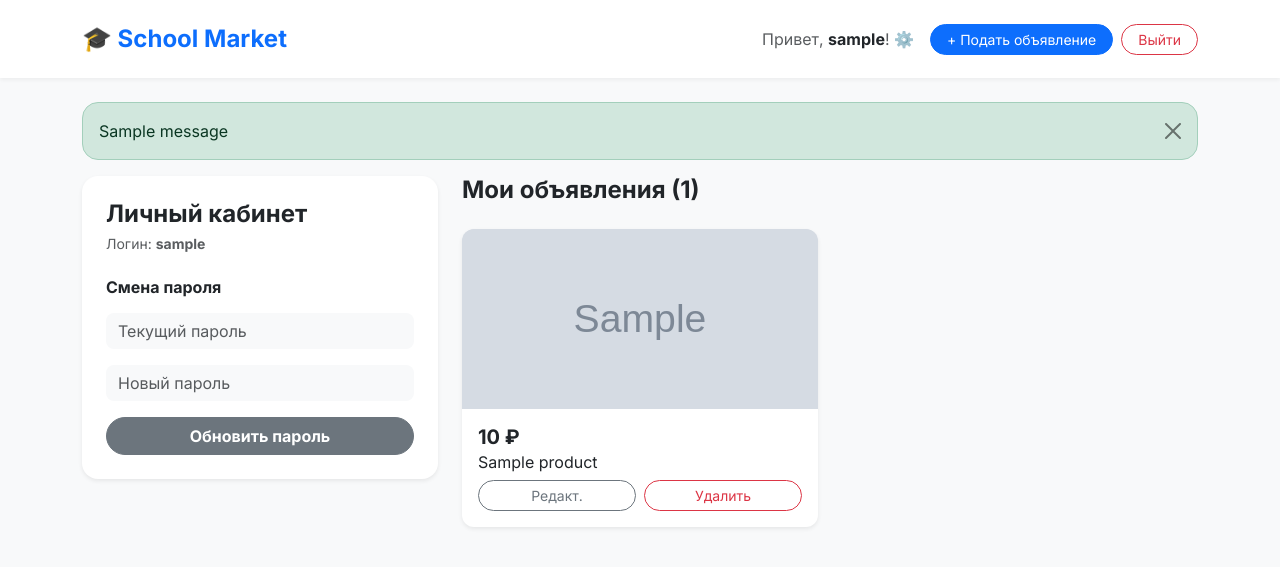
After one commit to Eleksius/UniSell, a Flask app: page /profile in a window 1280 px wide. The commit adds this page. Shown: the top 567 px of the page. Run offline with Flask 3, Linux system fonts and the light colour scheme; a user stored in the database is signed in; tables that the repository leaves empty hold one stand-in row (values such as "Sample post"); grey boxes marked "Sample" are stand-in pictures; one stand-in notice (Sample message) is shown.

Commit message:
added profiles

```diff
--- a/app.py
+++ b/app.py
@@ -70,11 +70,57 @@ def logout():
 
 # --- ОСНОВНОЙ ФУНКЦИОНАЛ ---
 
+# ==========================================
+# 1. ГЛАВНАЯ СТРАНИЦА И ПОИСК
+# ==========================================
 @app.route('/')
 def index():
-    category_id = request.args.get('category_id', type=int)
-    products = Product.query.filter_by(category_id=category_id).all() if category_id else Product.query.all()
-    return render_template('index.html', products=products, categories=Category.query.all())
+    # Получаем параметры из URL (например: /?search=учебник&max_price=500)
+    category_id = request.args.get('category_id')
+    search_query = request.args.get('search')
+    max_price = request.args.get('max_price')
+
+    # Начинаем собирать запрос к БД
+    query = Product.query
+
+    if category_id:
+        query = query.filter_by(category_id=category_id)
+
+    if search_query:
+        # ilike ищет без учета регистра (учебник == Учебник)
+        query = query.filter(Product.title.ilike(f'%{search_query}%'))
+
+    if max_price and max_price.isdigit():
+        query = query.filter(Product.price <= int(max_price))
+
+    products = query.order_by(Product.id.desc()).all()
+    categories = Category.query.all()
+
+    return render_template('index.html', products=products, categories=categories)
+
+
+# ==========================================
+# 5. ЛИЧНЫЙ КАБИНЕТ (ПРОФИЛЬ)
+# ==========================================
+@app.route('/profile', methods=['GET', 'POST'])
+@login_required
+def profile():
+    if request.method == 'POST':
+        # Логика смены пароля
+        old_password = request.form.get('old_password')
+        new_password = request.form.get('new_password')
+
+        if check_password_hash(current_user.password_hash, old_password):
+            current_user.password_hash = generate_password_hash(new_password)
+            db.session.commit()
+            flash('Пароль успешно изменен!', 'success')
+        else:
+            flash('Неверный текущий пароль.', 'danger')
+        return redirect(url_for('profile'))
+
+    # Получаем только объявления текущего пользователя
+    user_products = Product.query.filter_by(user_id=current_user.id).order_by(Product.id.desc()).all()
+    return render_template('profile.html', products=user_products)
 
 
 @app.route('/product/<int:product_id>')
--- a/templates/base.html
+++ b/templates/base.html
@@ -62,7 +62,9 @@
 
             <div class="ms-auto d-flex align-items-center">
                 {% if current_user.is_authenticated %}
-                    <span class="me-3 text-muted d-none d-sm-inline">Привет, <strong>{{ current_user.username }}</strong>!</span>
+                    <a href="/profile" class="text-decoration-none me-3 text-muted d-none d-sm-inline hover-primary">
+                        Привет, <strong class="text-dark">{{ current_user.username }}</strong>! ⚙️
+                    </a>
                     <a href="/add" class="btn btn-primary btn-sm rounded-pill px-3 me-2">+ Подать объявление</a>
                     <a href="/logout" class="btn btn-outline-danger btn-sm rounded-pill px-3">Выйти</a>
                 {% else %}
--- /dev/null
+++ b/templates/profile.html
@@ -0,0 +1,105 @@
+{% extends 'base.html' %}
+{% block content %}
+
+{% with messages = get_flashed_messages(with_categories=true) %}
+  {% if messages %}
+    {% for category, message in messages %}
+      <div class="alert alert-{{ category }} alert-dismissible fade show rounded-4" role="alert">
+        {{ message }}
+        <button type="button" class="btn-close" data-bs-dismiss="alert" aria-label="Close"></button>
+      </div>
+    {% endfor %}
+  {% endif %}
+{% endwith %}
+
+<div class="row mb-5">
+    <div class="col-md-4 mb-4">
+        <div class="card shadow-sm border-0 rounded-4 p-4">
+            <h4 class="fw-bold mb-1">Личный кабинет</h4>
+            <p class="text-muted small mb-4">Логин: <strong>{{ current_user.username }}</strong></p>
+
+            <h6 class="fw-bold mb-3">Смена пароля</h6>
+            <form method="POST" action="/profile">
+                <div class="mb-3">
+                    <input type="password" name="old_password" class="form-control bg-light border-0 rounded-3" placeholder="Текущий пароль" required>
+                </div>
+                <div class="mb-3">
+                    <input type="password" name="new_password" class="form-control bg-light border-0 rounded-3" placeholder="Новый пароль" required>
+                </div>
+                <button type="submit" class="btn btn-secondary w-100 rounded-pill fw-bold">Обновить пароль</button>
+            </form>
+        </div>
+    </div>
+
+    <div class="col-md-8">
+        <h4 class="fw-bold mb-4">Мои объявления ({{ products|length }})</h4>
+
+        <div class="row row-cols-1 row-cols-md-2 g-4">
+            {% for product in products %}
+            <div class="col">
+                <div class="card h-100 product-card shadow-sm" style="border-radius: 12px;">
+                    <a href="{{ url_for('product_detail', product_id=product.id) }}" class="text-decoration-none text-dark">
+                        <div class="img-container rounded-top overflow-hidden" style="height: 180px;">
+                            {% if product.images %}
+                            <img src="{{ url_for('static', filename='uploads/' + product.images[0].filename) }}" class="w-100 h-100" style="object-fit: cover;">
+                            {% else %}
+                            <div class="d-flex align-items-center justify-content-center h-100 bg-light text-muted">Нет фото</div>
+                            {% endif %}
+                        </div>
+                        <div class="p-3 pb-0">
+                            <h5 class="fw-bold mb-1">{{ product.price }} ₽</h5>
+                            <h6 class="text-truncate mb-2">{{ product.title }}</h6>
+                        </div>
+                    </a>
+
+                    <div class="card-body d-flex flex-column pt-0 px-3 pb-3">
+                        <div class="mt-auto d-flex gap-2">
+                            <a href="{{ url_for('edit_product', product_id=product.id) }}" class="btn btn-outline-secondary btn-sm w-50 rounded-pill">Редакт.</a>
+                            <button type="button" class="btn btn-outline-danger btn-sm w-50 rounded-pill" data-bs-toggle="modal" data-bs-target="#deleteModal" data-product-id="{{ product.id }}" data-product-title="{{ product.title }}">Удалить</button>
+                        </div>
+                    </div>
+                </div>
+            </div>
+            {% endfor %}
+
+            {% if not products %}
+            <div class="col-12 text-center py-5">
+                <p class="text-muted mb-3">У тебя пока нет активных объявлений.</p>
+                <a href="/add" class="btn btn-primary rounded-pill px-4">Подать объявление</a>
+            </div>
+            {% endif %}
+        </div>
+    </div>
+</div>
+
+<div class="modal fade" id="deleteModal" tabindex="-1" aria-hidden="true">
+  <div class="modal-dialog modal-dialog-centered">
+    <div class="modal-content" style="border-radius: 15px; border: none;">
+      <div class="modal-header border-0 pt-4 px-4">
+        <h5 class="modal-title fw-bold text-danger">Удаление объявления</h5>
+        <button type="button" class="btn-close" data-bs-dismiss="modal" aria-label="Close"></button>
+      </div>
+      <div class="modal-body px-4 fs-6">
+        Удалить объявление <strong id="deleteModalProductTitle"></strong>?
+      </div>
+      <div class="modal-footer border-0 pb-4 px-4">
+        <button type="button" class="btn btn-light rounded-pill px-4" data-bs-dismiss="modal">Отмена</button>
+        <a href="#" id="confirmDeleteButton" class="btn btn-danger rounded-pill px-4 fw-bold">Удалить</a>
+      </div>
+    </div>
+  </div>
+</div>
+
+<script>
+const deleteModal = document.getElementById('deleteModal')
+if (deleteModal) {
+  deleteModal.addEventListener('show.bs.modal', event => {
+    const button = event.relatedTarget
+    const productId = button.getAttribute('data-product-id')
+    document.getElementById('deleteModalProductTitle').textContent = `"${button.getAttribute('data-product-title')}"`
+    document.getElementById('confirmDeleteButton').href = `/delete/${productId}`
+  })
+}
+</script>
+
+{% endblock %}
```
Also changed, not shown: templates/index.html (+21 -0 lines).
